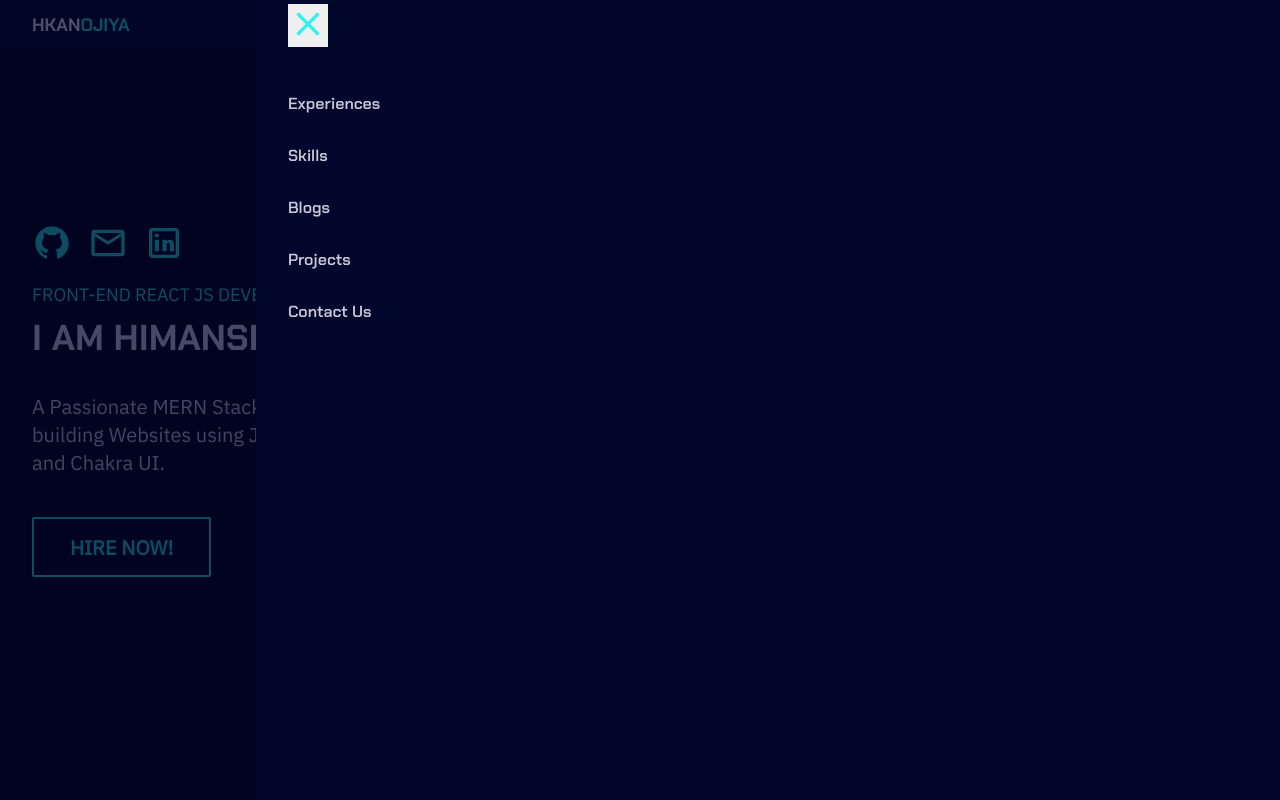
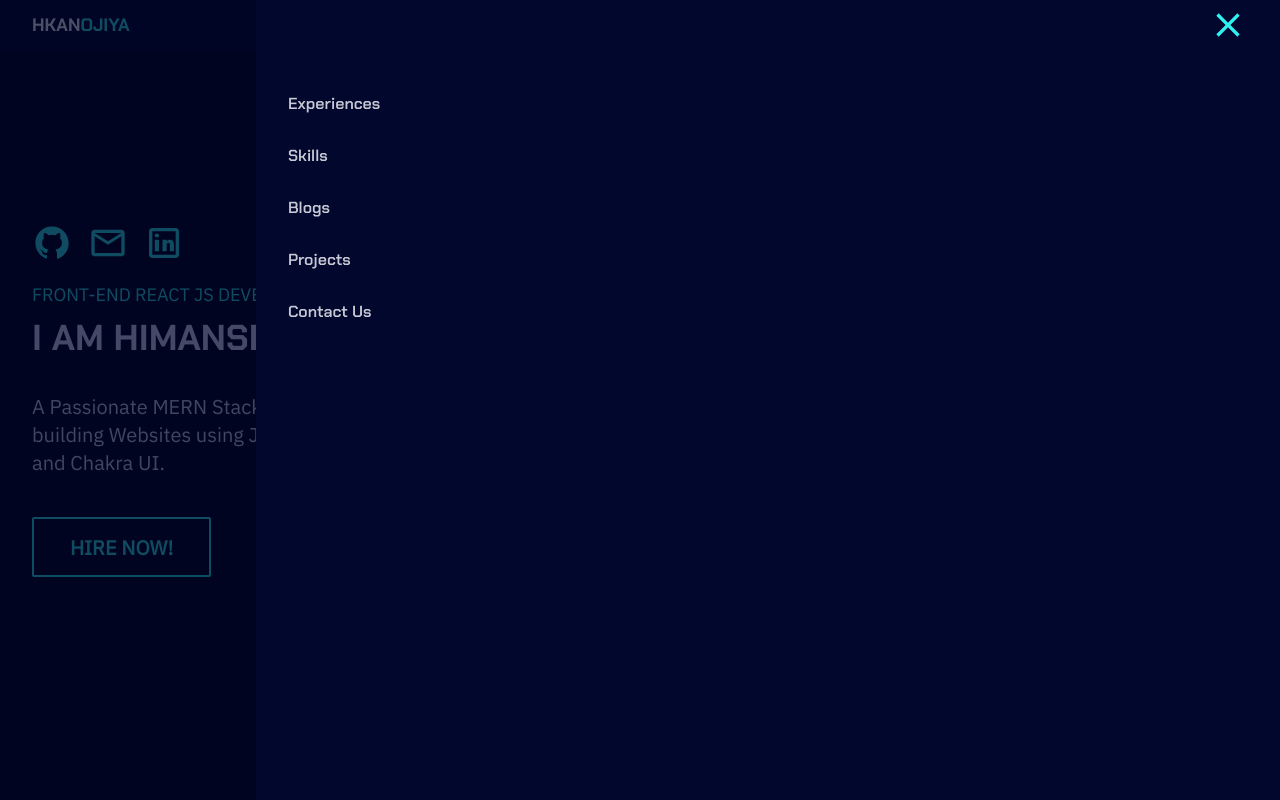
Before and after one commit to HimanshuKanojiya/himanshu-kanojiya-portfolio, a React (Create React App) app: page / in a window 1280 px wide. Both pictures are taken after a click on the button 1228 px from the left and 25 px from the top of the page. Shown: the top 800 px of the page. Built offline with nearby package versions, Linux system fonts and the light colour scheme.

Commit message:
sidebar menu close button css fixed

```diff
--- a/src/components/core/SiderBarMenu/SideBarMenu.tsx
+++ b/src/components/core/SiderBarMenu/SideBarMenu.tsx
@@ -24,7 +24,7 @@ export const SideBarMenu: React.FC<ISideBarMenu> = ({
     <SideBarMenuContainer>
       <div className="hamburger-nav">
         <button
-          className="hamburger-menuIcon"
+          className="hamburger-menu-icon"
           onClick={toggleHamburgerMenu}
           onKeyDown={toggleHamburgerMenu}
           tabIndex={0}
```
